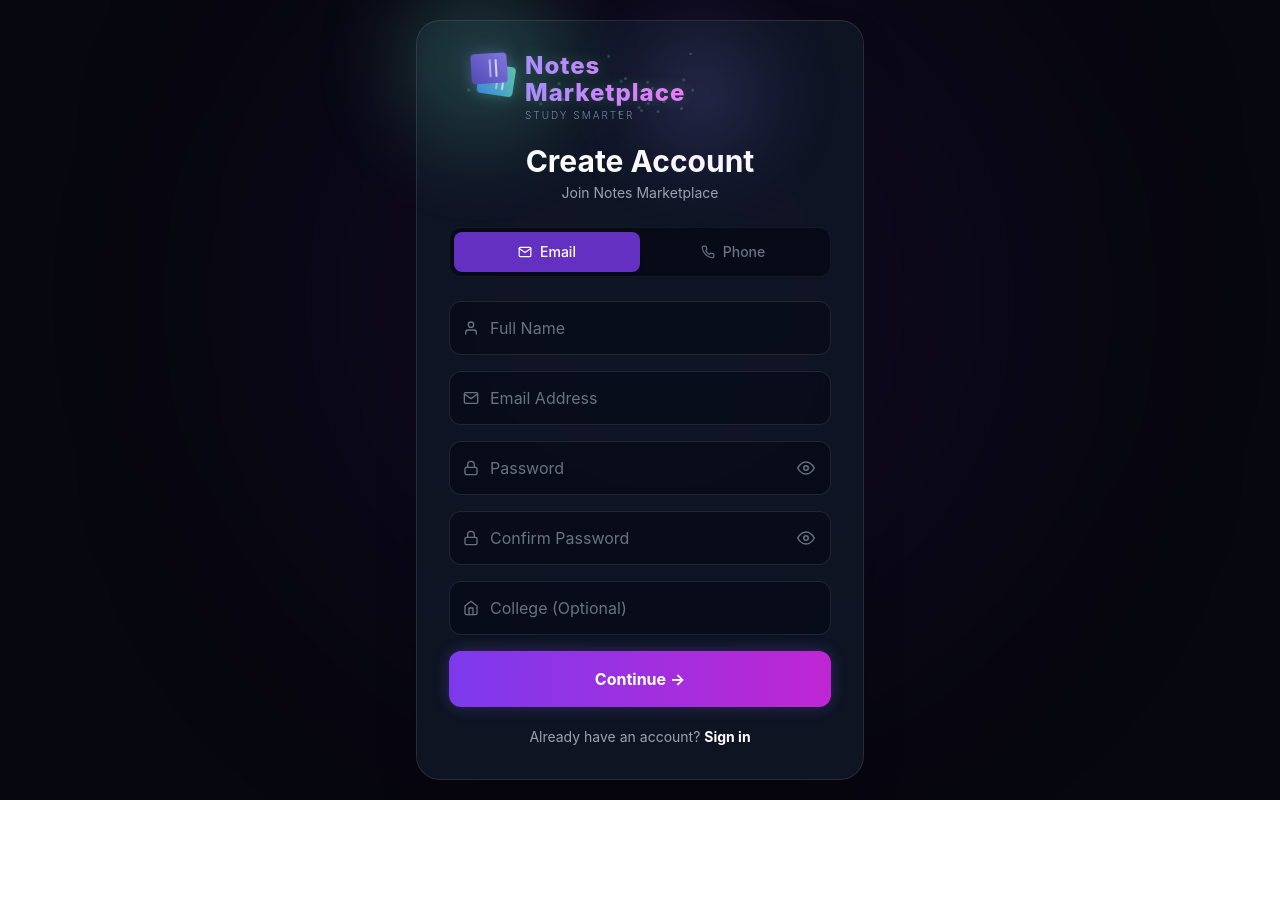
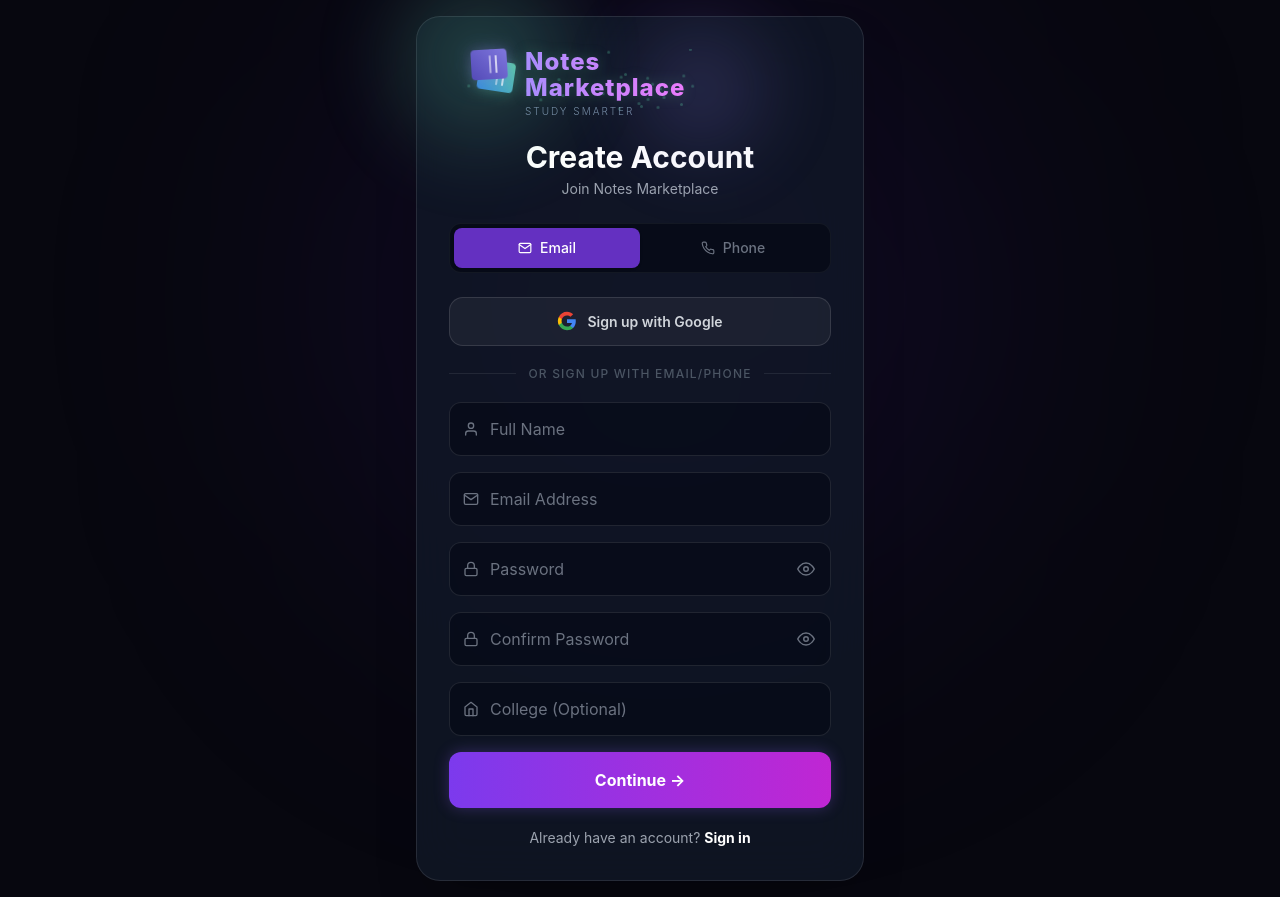
Before and after one commit to DEVKUMAR9012/notes-marketplace, a React (Create React App) app in the folder frontend/: page /register in a window 1280 px wide. Before the commit the page ends 800 px from the top, so only its background shows below. Built offline with nearby package versions, Linux system fonts and the light colour scheme; no server answers.

Commit message:
feat: add Google Sign-In button to Login & Register pages

```diff
--- /dev/null
+++ b/frontend/src/components/GoogleSignInButton.jsx
@@ -0,0 +1,150 @@
+/**
+ * GoogleSignInButton.jsx
+ *
+ * A proper, always-visible Google Sign In button.
+ * Works with the Google Identity Services (GSI) script via One-Tap popup.
+ *
+ * Setup required:
+ *   1. Add REACT_APP_GOOGLE_CLIENT_ID=xxxx.apps.googleusercontent.com to frontend/.env
+ *   2. Add GOOGLE_CLIENT_ID=xxxx.apps.googleusercontent.com to backend/.env
+ *   3. Google Cloud Console → APIs → OAuth → Authorized JS origins:
+ *        http://localhost:3000  |  https://yourdomain.com
+ */
+import { useState, useEffect, useCallback } from 'react';
+import { useNavigate } from 'react-router-dom';
+import { useAuth } from '../context/AuthContext';
+import API, { syncToken } from '../utils/api';
+
+const CLIENT_ID = process.env.REACT_APP_GOOGLE_CLIENT_ID;
+const isConfigured =
+  typeof CLIENT_ID === 'string' &&
+  CLIENT_ID.endsWith('.apps.googleusercontent.com');
+
+export default function GoogleSignInButton({ redirectTo = '/', label = 'Continue with Google' }) {
+  const { login, user, isGuest } = useAuth();
+  const navigate = useNavigate();
+  const [loading, setLoading] = useState(false);
+  const [error, setError] = useState('');
+  const [gsiReady, setGsiReady] = useState(false);
+
+  // ── Poll until GSI script is loaded ──────────────────────────────
+  useEffect(() => {
+    if (!isConfigured) return;
+    if (window.google?.accounts?.id) { setGsiReady(true); return; }
+    const t = setInterval(() => {
+      if (window.google?.accounts?.id) {
+        clearInterval(t);
+        setGsiReady(true);
+      }
+    }, 150);
+    return () => clearInterval(t);
+  }, []);
+
+  // ── Initialize GSI when ready ────────────────────────────────────
+  useEffect(() => {
+    if (!gsiReady || !isConfigured) return;
+    window.google.accounts.id.initialize({
+      client_id: CLIENT_ID,
+      callback: handleCredential,
+      cancel_on_tap_outside: true,
+      context: 'signin',
+    });
+  }, [gsiReady]);
+
+  const handleCredential = useCallback(async (response) => {
+    setLoading(true);
+    setError('');
+    try {
+      const payload = {
+        credential: response.credential,
+        ...(isGuest && user?._id ? { guestId: user._id } : {}),
+      };
+      const { data } = await API.post('/auth/google-one-tap', payload);
+      syncToken(data.token);
+      localStorage.setItem('user', JSON.stringify(data.user));
+      login(data);
+      navigate(data.isNewUser ? '/profile' : redirectTo, { replace: true });
+    } catch (err) {
+      setError(err?.response?.data?.message || 'Google sign-in failed. Try again.');
+    } finally {
+      setLoading(false);
+    }
+  }, [login, navigate, isGuest, user, redirectTo]);
+
+  const handleClick = () => {
+    if (!isConfigured) {
+      setError('Google Sign-In is not configured yet. Please add your Google Client ID.');
+      return;
+    }
+    if (!gsiReady) {
+      setError('Google is loading, please wait a moment...');
+      return;
+    }
+    setError('');
+    // Re-initialize with latest callback (captures fresh closure)
+    window.google.accounts.id.initialize({
+      client_id: CLIENT_ID,
+      callback: handleCredential,
+      cancel_on_tap_outside: true,
+      context: 'signin',
+    });
+    window.google.accounts.id.prompt((notification) => {
+      if (notification.isNotDisplayed() || notification.isSkippedMoment()) {
+        // One-tap was blocked/dismissed — fall back to popup
+        window.google.accounts.oauth2 && window.google.accounts.oauth2.initTokenClient
+          ? null
+          : console.log('One-Tap not available, reason:', notification.getNotDisplayedReason?.() || notification.getSkippedReason?.());
+      }
+    });
+  };
+
+  return (
+    <div>
+      <button
+        type="button"
+        onClick={handleClick}
+        disabled={loading}
+        style={{
+          width: '100%',
+          display: 'flex',
+          alignItems: 'center',
+          justifyContent: 'center',
+          gap: '10px',
+          padding: '13px 20px',
+          background: 'rgba(255,255,255,0.05)',
+          border: '1px solid rgba(255,255,255,0.12)',
+          borderRadius: '14px',
+          cursor: loading ? 'not-allowed' : 'pointer',
+          transition: 'all 0.18s',
+          opacity: loading ? 0.7 : 1,
+        }}
+        onMouseEnter={e => { e.currentTarget.style.background = 'rgba(255,255,255,0.09)'; e.currentTarget.style.borderColor = 'rgba(255,255,255,0.22)'; }}
+        onMouseLeave={e => { e.currentTarget.style.background = 'rgba(255,255,255,0.05)'; e.currentTarget.style.borderColor = 'rgba(255,255,255,0.12)'; }}
+      >
+        {loading ? (
+          <span style={{ width: 20, height: 20, border: '2px solid rgba(255,255,255,0.3)', borderTopColor: '#fff', borderRadius: '50%', display: 'inline-block', animation: 'spin 0.7s linear infinite' }} />
+        ) : (
+          /* Google official coloured G */
+          <svg width="20" height="20" viewBox="0 0 24 24" xmlns="http://www.w3.org/2000/svg">
+            <path d="M22.56 12.25c0-.78-.07-1.53-.2-2.25H12v4.26h5.92c-.26 1.37-1.04 2.53-2.21 3.31v2.77h3.57c2.08-1.92 3.28-4.74 3.28-8.09z" fill="#4285F4"/>
+            <path d="M12 23c2.97 0 5.46-.98 7.28-2.66l-3.57-2.77c-.98.66-2.23 1.06-3.71 1.06-2.86 0-5.29-1.93-6.16-4.53H2.18v2.84C3.99 20.53 7.7 23 12 23z" fill="#34A853"/>
+            <path d="M5.84 14.09c-.22-.66-.35-1.36-.35-2.09s.13-1.43.35-2.09V7.07H2.18C1.43 8.55 1 10.22 1 12s.43 3.45 1.18 4.93l3.66-2.84z" fill="#FBBC05"/>
+            <path d="M12 5.38c1.62 0 3.06.56 4.21 1.64l3.15-3.15C17.45 2.09 14.97 1 12 1 7.7 1 3.99 3.47 2.18 7.07l3.66 2.84c.87-2.6 3.3-4.53 6.16-4.53z" fill="#EA4335"/>
+          </svg>
+        )}
+        <span style={{ fontSize: 14, fontWeight: 600, color: '#d1d5db' }}>
+          {loading ? 'Signing in...' : label}
+        </span>
+      </button>
+
+      {error && (
+        <p style={{ marginTop: 8, fontSize: 12, color: '#f87171', textAlign: 'center' }}>
+          {error}
+        </p>
+      )}
+
+      {/* Spinner keyframe */}
+      <style>{`@keyframes spin { to { transform: rotate(360deg); } }`}</style>
+    </div>
+  );
+}
--- a/frontend/src/pages/Login.jsx
+++ b/frontend/src/pages/Login.jsx
@@ -6,6 +6,7 @@
 import { FiMail, FiLock, FiEye, FiEyeOff, FiKey, FiArrowLeft } from 'react-icons/fi';
 import NativeSocialLogins from '../components/NativeSocialLogins';
 import AnimatedLogo from '../components/AnimatedLogo';
+import GoogleSignInButton from '../components/GoogleSignInButton';
 
 export default function Login() {
   const [authMethod, setAuthMethod] = useState('email'); // 'email' or 'phone'
@@ -296,40 +297,18 @@
                   </Link>
                 </p>
 
-                {/* ── Google One-Tap alternative (only shown when Client ID is configured) ── */}
-                {process.env.REACT_APP_GOOGLE_CLIENT_ID?.endsWith('.apps.googleusercontent.com') && (
-                  <>
+                {/* ── Google Sign-In ─────────────────────────────────── */}
                 <div className="flex items-center gap-3 mt-6">
                   <div className="flex-1 h-px bg-white/8" />
                   <span className="text-xs text-gray-600 font-medium tracking-widest uppercase">Or continue with</span>
                   <div className="flex-1 h-px bg-white/8" />
                 </div>
+                <div className="mt-3">
+                  <GoogleSignInButton label="Continue with Google" redirectTo="/" />
+                </div>
 
-                    {/* Renders Google's native One-Tap overlay automatically */}
+                {/* Keep the invisible One-Tap overlay for auto-prompt */}
                 <NativeSocialLogins />
-
-                    {/* Fallback visible button for users who dismissed the prompt */}
-                    <button
-                      type="button"
-                      id="google-signin-btn"
-                      onClick={() => {
-                        if (window.google?.accounts?.id) {
-                          window.google.accounts.id.prompt();
-                        }
-                      }}
-                      className="w-full mt-3 flex items-center justify-center gap-3 py-3 px-4 bg-white/5 border border-white/10 rounded-xl hover:bg-white/10 hover:border-white/20 transition-all group"
-                    >
-                      {/* Google's official coloured G icon */}
-                      <svg width="18" height="18" viewBox="0 0 24 24" xmlns="http://www.w3.org/2000/svg">
-                        <path d="M22.56 12.25c0-.78-.07-1.53-.2-2.25H12v4.26h5.92c-.26 1.37-1.04 2.53-2.21 3.31v2.77h3.57c2.08-1.92 3.28-4.74 3.28-8.09z" fill="#4285F4"/>
-                        <path d="M12 23c2.97 0 5.46-.98 7.28-2.66l-3.57-2.77c-.98.66-2.23 1.06-3.71 1.06-2.86 0-5.29-1.93-6.16-4.53H2.18v2.84C3.99 20.53 7.7 23 12 23z" fill="#34A853"/>
-                        <path d="M5.84 14.09c-.22-.66-.35-1.36-.35-2.09s.13-1.43.35-2.09V7.07H2.18C1.43 8.55 1 10.22 1 12s.43 3.45 1.18 4.93l3.66-2.84z" fill="#FBBC05"/>
-                        <path d="M12 5.38c1.62 0 3.06.56 4.21 1.64l3.15-3.15C17.45 2.09 14.97 1 12 1 7.7 1 3.99 3.47 2.18 7.07l3.66 2.84c.87-2.6 3.3-4.53 6.16-4.53z" fill="#EA4335"/>
-                      </svg>
-                      <span className="text-sm font-semibold text-gray-300 group-hover:text-white transition">Continue with Google</span>
-                    </button>
-                  </>
-                )}
 
               </motion.div>
             ) : step === 'forgot' ? (
--- a/frontend/src/pages/Register.jsx
+++ b/frontend/src/pages/Register.jsx
@@ -8,6 +8,8 @@
   FiHome, FiKey, FiArrowLeft, FiPhone, FiGift
 } from 'react-icons/fi';
 import AnimatedLogo from '../components/AnimatedLogo';
+import GoogleSignInButton from '../components/GoogleSignInButton';
+import NativeSocialLogins from '../components/NativeSocialLogins';
 
 export default function Register() {
   const [authMethod, setAuthMethod] = useState('email'); // 'email' or 'phone'
@@ -219,6 +221,19 @@
             </div>
           )}
 
+          {/* ── Google Sign-Up/In (always visible on step 1) ── */}
+          {step === 1 && (
+            <div className="mb-5">
+              <GoogleSignInButton label="Sign up with Google" redirectTo="/profile" />
+              <div className="flex items-center gap-3 mt-5 mb-1">
+                <div className="flex-1 h-px bg-white/8" />
+                <span className="text-xs text-gray-600 font-medium tracking-widest uppercase">Or sign up with email/phone</span>
+                <div className="flex-1 h-px bg-white/8" />
+              </div>
+            </div>
+          )}
+          <NativeSocialLogins />
+
           {/* Error */}
           {error && (
             <div className="bg-red-500/10 border border-red-500/20 text-red-400 p-3 rounded-xl mb-4 text-sm text-center">
```
Lines whose indentation alone changed are shown as unchanged.
